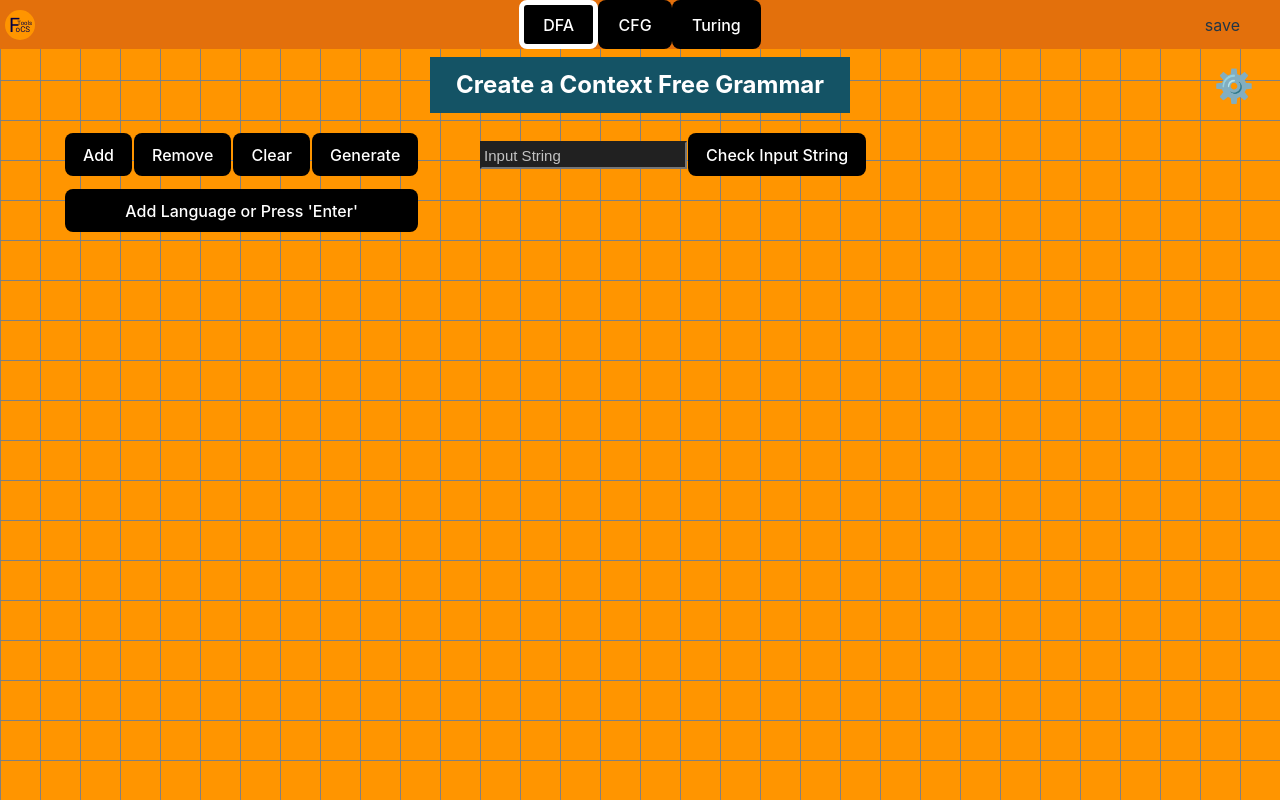
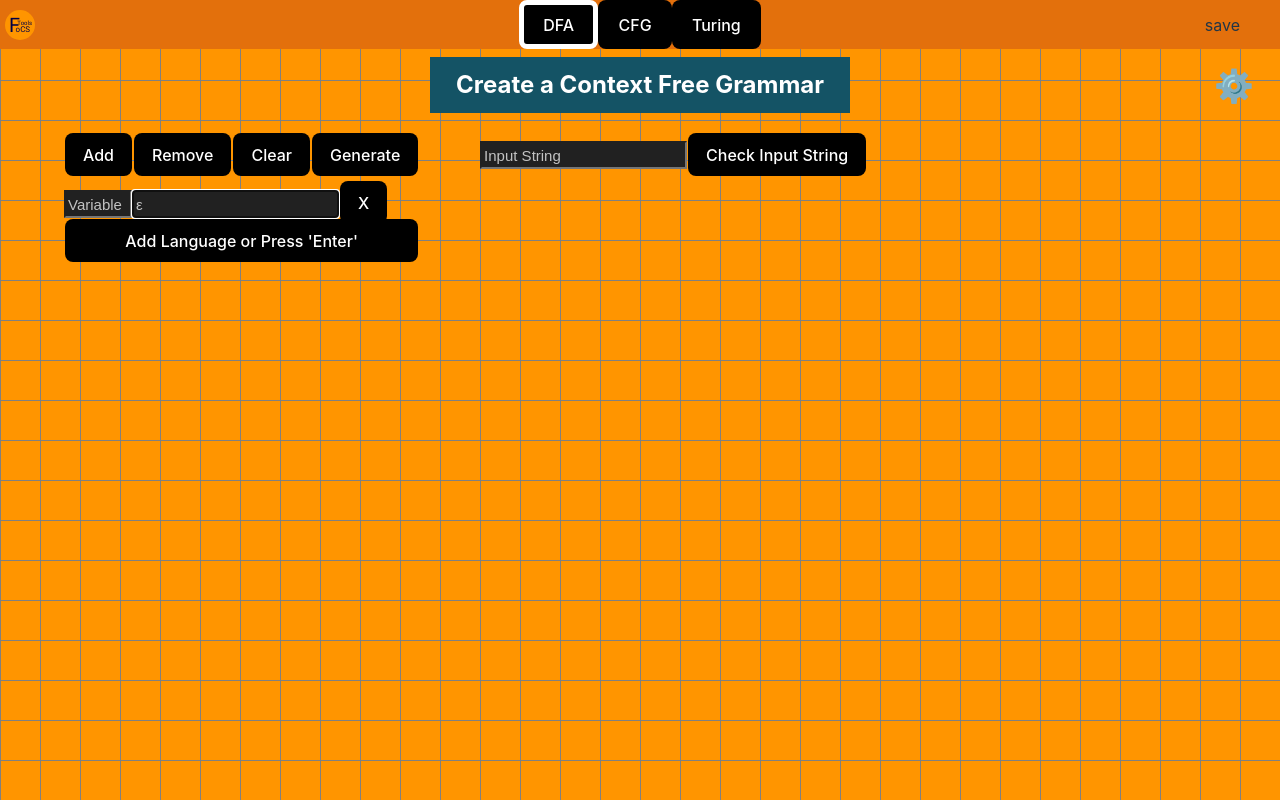
Before and after one commit to aandrepingu/FoCSTools, a React (Vite) app in the folder FoCSTools Site/: page / in a window 1280 px wide. Built offline with nearby package versions, Linux system fonts and the light colour scheme.

Commit message:
Width fix for mult lang
width now updates separately for different langs

Co-Authored-By: Johnny Sun <52459750+Johnny-Sun04@users.noreply.github.com>

```diff
--- a/FoCSTools Site/src/pages/CFG.css
+++ b/FoCSTools Site/src/pages/CFG.css
@@ -78,10 +78,8 @@
   align-items: center;
   display: flex;
   flex-direction: row;
-  max-height: 65vh;
   height: 30px;
   overflow: visible;
-  margin-bottom: 10px;
 }
 
 body {
--- a/FoCSTools Site/src/pages/CFG.tsx
+++ b/FoCSTools Site/src/pages/CFG.tsx
@@ -25,8 +25,8 @@ export default function CFG() {
 
   // original version
 
-  const [count, setCount] = useState<number[]>([0]);
-  const [langCount, setLangCount] = useState<number>(0);
+  const [count, setCount] = useState<number[]>([1]);
+  const [langCount, setLangCount] = useState<number>(1);
   const [lang, setLang] = useState<string>("");
   const [multLang, setMultLang] = useState<string[]>([]);
   const [text, setText] = useState<string[]>([]);
@@ -36,7 +36,7 @@ export default function CFG() {
   const [currentLangIndex, setCurrentLangIndex] = useState<number>(0);
   const [currentTextIndex, setCurrentTextIndex] = useState<number>(0);
   const inputRef = useRef(new Array(new Array()));
-  const [width, setWidth] = useState<number[]>(new Array());
+  const [width, setWidth] = useState<number[][]>([[]]);
   const [maxLength, setMaxLength] = useState<number>(1);
   const [maxRecursion, setMaxRecursion] = useState<number>(1);
   const [maxNumPrinted, setMaxNumPrinted] = useState<number>(1);
@@ -70,8 +70,9 @@ export default function CFG() {
     const newText = [...langText[currentLangIndex], ""];
     langText[currentLangIndex]=newText;
 
-    const newWidth = [...width, 8];
-    setWidth(newWidth);
+    const newWidth = [...width[currentLangIndex], 8];
+    width[currentLangIndex] = newWidth;
+
     console.log(count[currentLangIndex]);
     setSettingsUpdated(true);
   }
@@ -104,10 +105,11 @@ export default function CFG() {
     const newLangText = [...langText, new Array("")];
     setLangText(newLangText);
 
-    const newCount= [...count,0];
+    const newCount= [...count,1];
     setCount(newCount);
 
-    const newWidth = [...width, 8];
+    const newLangWidth=[8];
+    const newWidth=[...width,newLangWidth];
     setWidth(newWidth);
 
     setSettingsUpdated(true);
@@ -386,7 +388,7 @@ export default function CFG() {
     setSettingsUpdated(true);
 
     const newWidth = [...width];
-    newWidth[index] = value.length * 8;
+    newWidth[currentLangIndex][index] = value.length * 8;
     setWidth(newWidth);
   };
 
@@ -542,7 +544,7 @@ export default function CFG() {
               />
               {Array.from({ length: count[indexLang] }).map((_, index) => (
                 <input
-                  style={{ width: width[index] }}
+                  style={{ width: width[indexLang][index] }}
                   key={index}
                   ref={(element) => {
                     if (!inputRef.current[indexLang]) {
```
